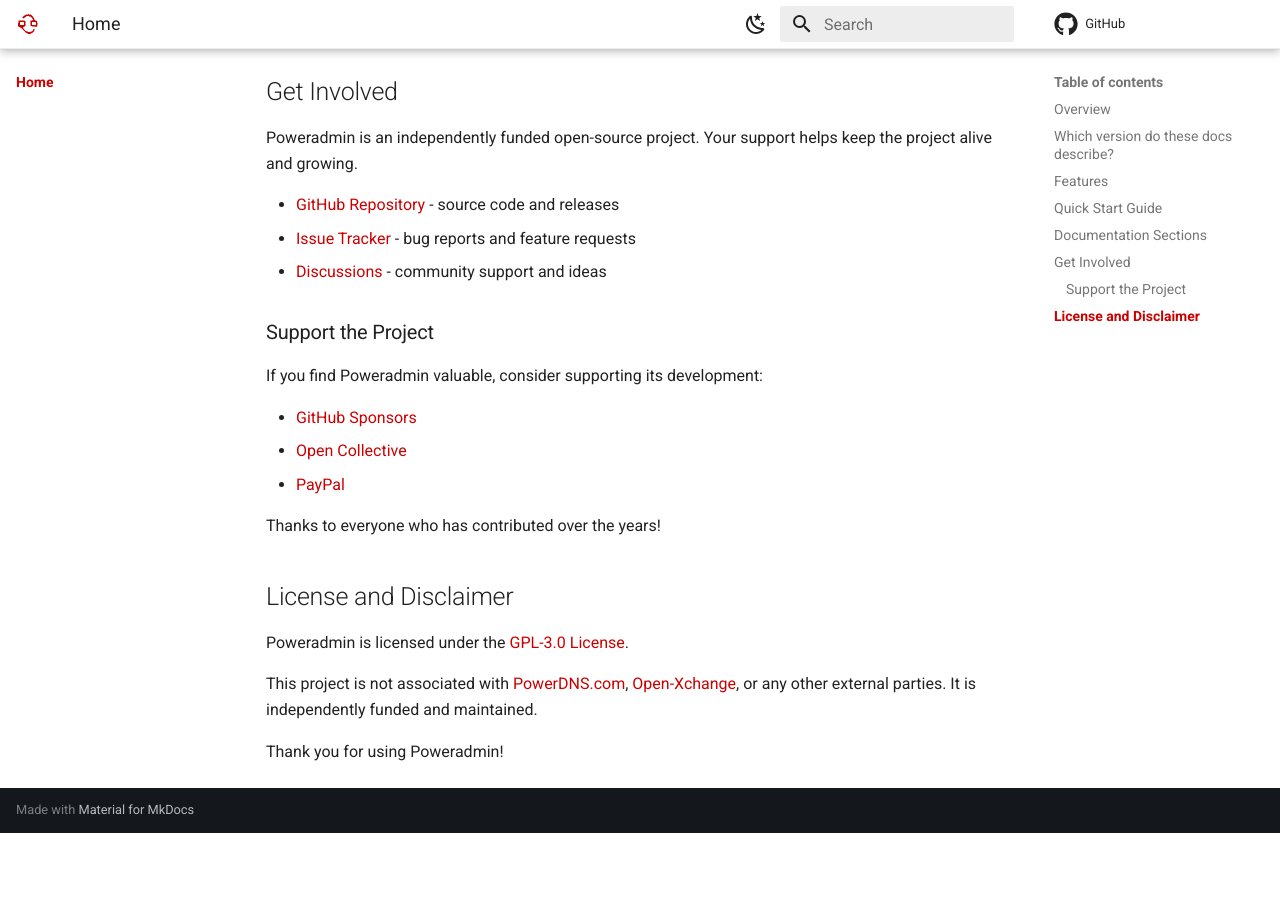
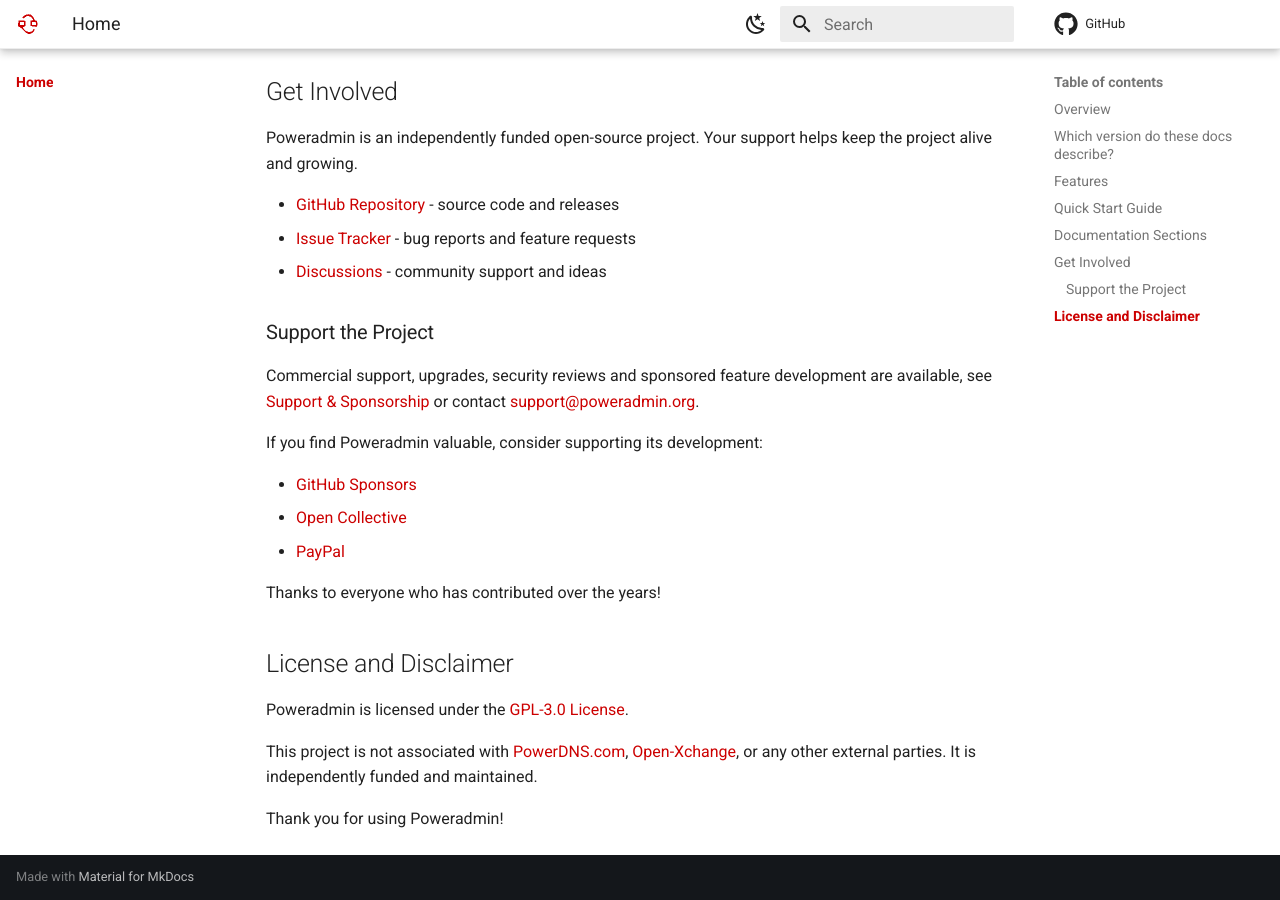
Before and after one commit to poweradmin/poweradmin-docs, an MkDocs documentation site: the page built from docs/index.md, in a window 1280 px wide and 900 px high, scrolled down 1932 px. Built offline with MkDocs 1.6.1 and Material for MkDocs 9.7.7, drawn with Linux system fonts in a browser that asks for light colours; comment, search, counter and statistics services are not loaded; before the commit the page ends 2765 px from its top, so only the background shows below that.

Commit message:
docs: link Support & Sponsorship page and support email

```diff
--- a/docs/index.md
+++ b/docs/index.md
@@ -66,6 +66,8 @@
 
 ### Support the Project
 
+Commercial support, upgrades, security reviews and sponsored feature development are available, see [Support & Sponsorship](https://www.poweradmin.org/p/support-and-sponsorship) or contact [support@poweradmin.org](mailto:support@poweradmin.org).
+
 If you find Poweradmin valuable, consider supporting its development:
 
 - [GitHub Sponsors](https://github.com/sponsors/edmondas)
```
Also changed, not shown: docs/getting-started/lifecycle.md (+2 -0 lines).
